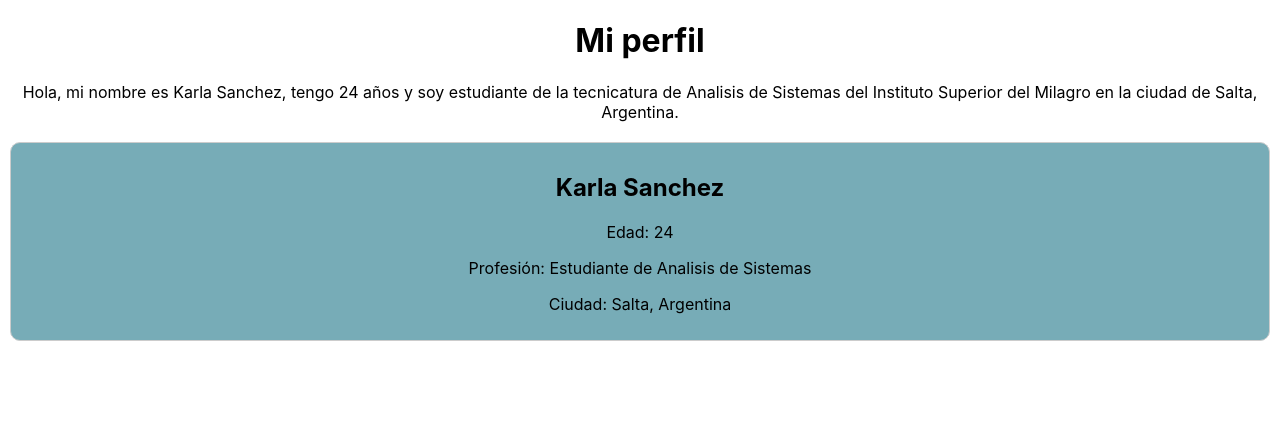
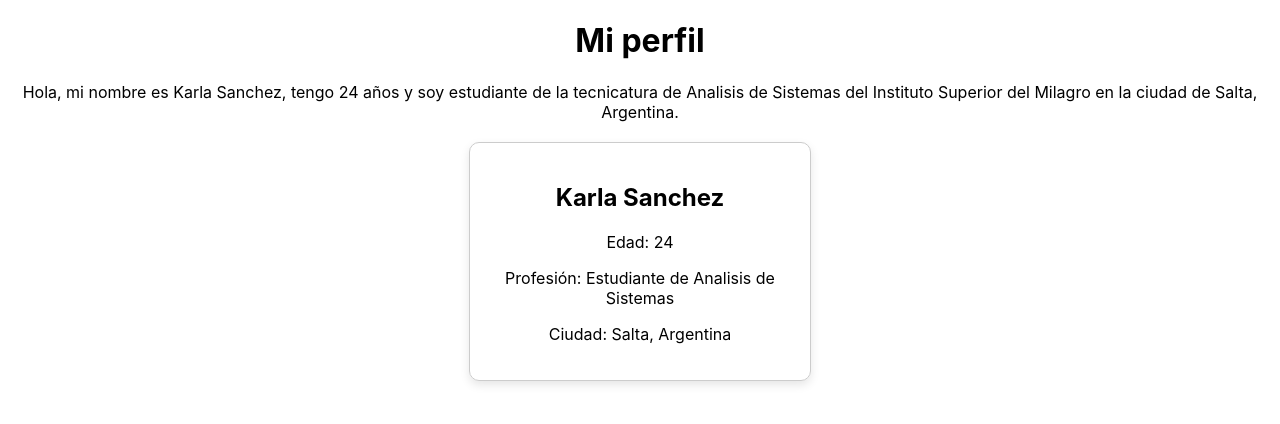
Before and after one commit to karlasanchez362/unidad2_3, a React (Create React App) app: page / in a window 1280 px wide. Shown: the top 424 px of the page. Built offline with nearby package versions, Linux system fonts and the light colour scheme.

Commit message:
Modificaciones en el componente Tarjeta

```diff
--- a/src/App.js
+++ b/src/App.js
@@ -3,13 +3,14 @@ import './App.css';
 import Titulo from './components/Titulo';
 import TarjetaDePerfil from './components/TarjetaDePerfil';
 
-function App() {
-  const usuario = {
+const usuario = {
     nombre: 'Karla Sanchez',
     edad: 24,
     profesion: 'Estudiante de Analisis de Sistemas',
     ciudad: 'Salta, Argentina'
   };
+function App() {
+
   return (
     <div className="App">
       <Titulo />
--- a/src/components/TarjetaDePerfil.jsx
+++ b/src/components/TarjetaDePerfil.jsx
@@ -2,7 +2,9 @@ import React from 'react'
 
 export default function TarjetaDePerfil({ usuario }) {
   return (
-    <div style={{ border: '1px solid #ccc', borderRadius: '10px', padding: '10px', margin: '10px' , backgroundColor: '#77acb7'}}>
+    <div style={{ border: '1px solid #ccc', borderRadius: '10px', padding: '20px', margin: '20px auto',
+    boxShadow: '0 4px 10px rgba(0,0,0,0.1)', backgroundColor: 'linear-gradient(135deg, #f9f9f9, #eaeaea)',
+    maxWidth: '300px' , textAlign: 'center'}}>
       <h2>{usuario.nombre}</h2>
       <p>Edad: {usuario.edad}</p>
       <p>Profesión: {usuario.profesion}</p>
```
